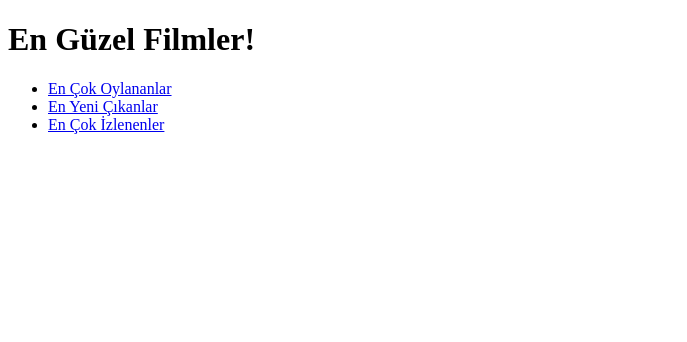
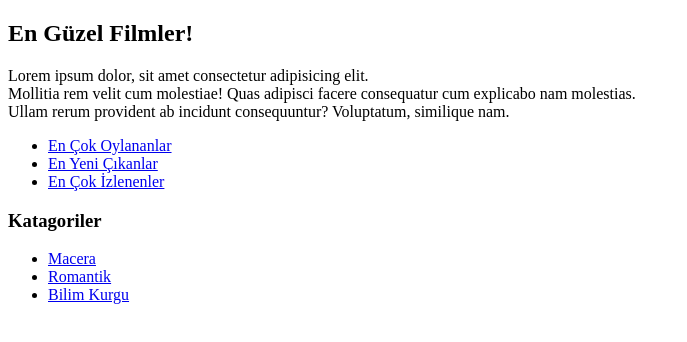
Before and after one commit to kadirakyol/Scarface, a plain HTML site: page Uygulama04/en-güzel-filmler.html in a window 1280 px wide. Shown: the whole page, without its empty margins (0-687 px from the left). Drawn offline with Linux system fonts and the light colour scheme.

Commit message:
sections added

```diff
--- a/Uygulama04/en-güzel-filmler.html
+++ b/Uygulama04/en-güzel-filmler.html
@@ -8,7 +8,17 @@
   </head>
   <!--Body Start-->
   <body>
+    <section id="Header">
       <header><h1>En Güzel Filmler!</h1></header>
+      <p>
+        Lorem ipsum dolor, sit amet consectetur adipisicing elit. <br />
+        Mollitia rem velit cum molestiae! Quas adipisci facere consequatur cum
+        explicabo nam molestias. <br />
+        Ullam rerum provident ab incidunt consequuntur? Voluptatum, similique
+        nam.
+      </p>
+    </section>
+    <section id="Links">
       <nav>
         <ul>
           <li>
@@ -34,7 +44,37 @@
           </li>
         </ul>
       </nav>
-    <aside></aside>
+    </section>
+    <section id="Content">
+      <aside>
+        <h3>Katagoriler</h3>
+        <nav>
+          <ul>
+            <li>
+              <a
+                href="https://www.beyazperde.com/filmler/en-iyi-filmler/tur-13001/"
+                target="_blank"
+                >Macera</a
+              >
+            </li>
+            <li>
+              <a
+                href="https://www.beyazperde.com/filmler/en-iyi-filmler/tur-13024/"
+                target="_blank"
+                >Romantik</a
+              >
+            </li>
+            <li>
+              <a
+                href="https://www.beyazperde.com/filmler/en-iyi-filmler/tur-13021/"
+                target="_blank"
+                >Bilim Kurgu</a
+              >
+            </li>
+          </ul>
+        </nav>
+      </aside>
+    </section>
     <!--Body Finish-->
   </body>
 </html>
```
Lines whose indentation alone changed are shown as unchanged.
